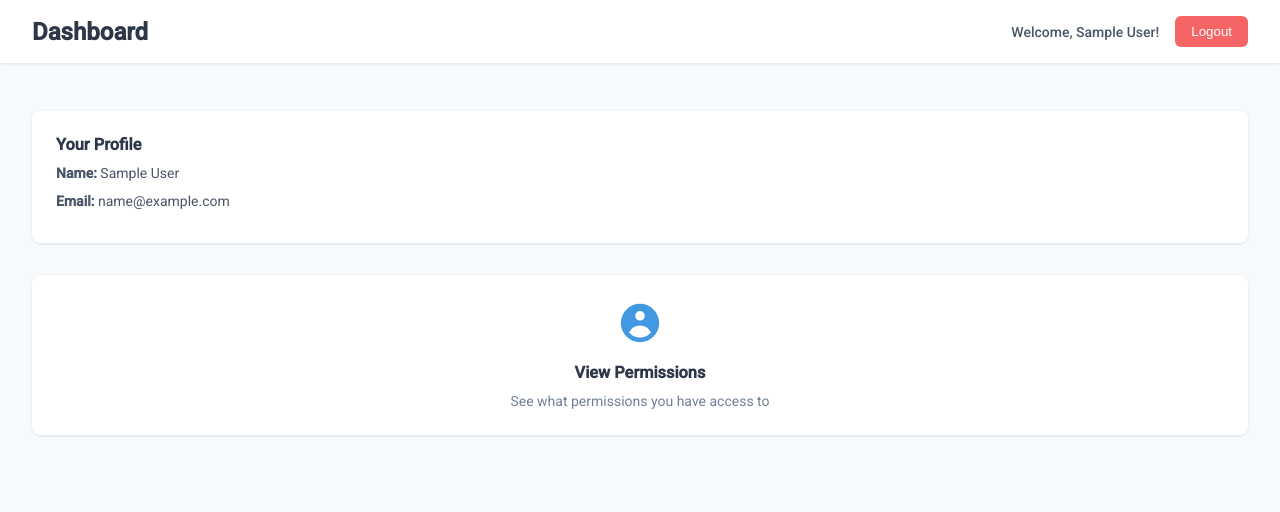
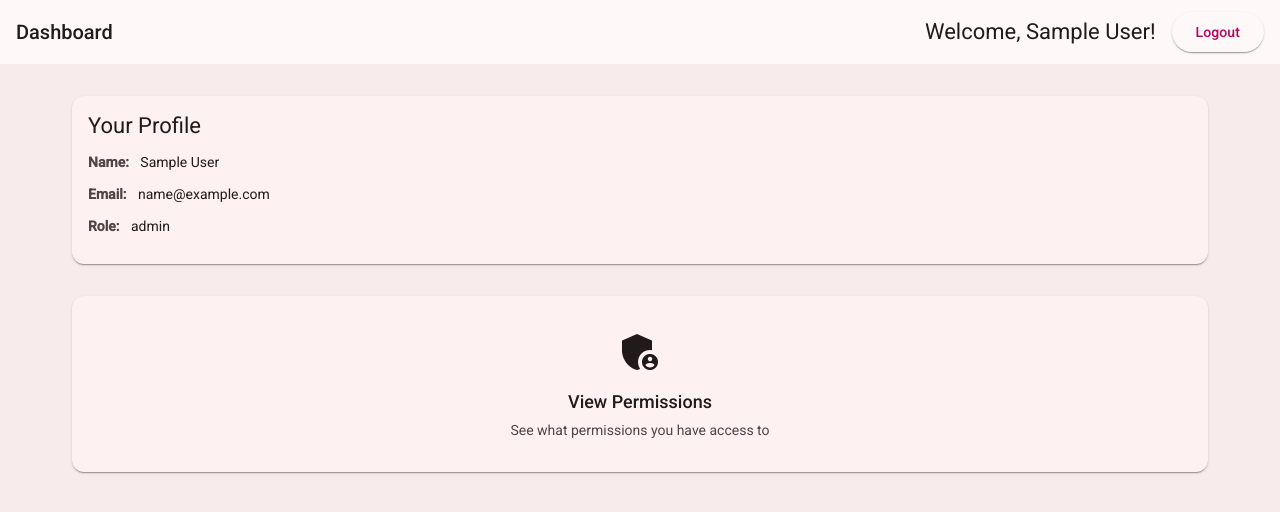
Before and after one commit to geosar23/Secret-project, an Angular app in the folder client/: page /dashboard in a window 1280 px wide. Shown: the top 512 px of the page. Built offline with nearby package versions, Linux system fonts and the light colour scheme; sample sign-in values are in the browser's storage.

Commit message:
feat: refactor dashboard component to use Angular Material for improved UI and structure

```diff
--- a/client/src/app/features/dashboard/dashboard.component.html
+++ b/client/src/app/features/dashboard/dashboard.component.html
@@ -1,34 +1,37 @@
 <div class="dashboard">
-    <header>
-        <h1>Dashboard</h1>
-        <div class="user-section">
+    <mat-toolbar color="primary" class="toolbar">
+        <span class="toolbar-title">Dashboard</span>
+        <span class="spacer"></span>
         @if (currentUser$ | async; as user) {
             <span class="welcome-text">Welcome, {{ user.name }}!</span>
         }
-            <button (click)="logout()" class="btn-logout">Logout</button>
-        </div>
-    </header>
+        <button mat-raised-button color="warn" (click)="logout()">Logout</button>
+    </mat-toolbar>
+
     <div class="content">
         @if (currentUser$ | async; as user) {
-            <div class="user-info">
-                <h3>Your Profile</h3>
+            <mat-card class="user-card">
+                <mat-card-header>
+                    <mat-card-title>Your Profile</mat-card-title>
+                </mat-card-header>
+                <mat-card-content>
                     <p><strong>Name:</strong> {{ user.name }}</p>
                     <p><strong>Email:</strong> {{ user.email }}</p>
-            </div>
+                    @if (user.role) {
+                        <p><strong>Role:</strong> {{ user.role }}</p>
+                    }
+                </mat-card-content>
+            </mat-card>
         }
 
         <div class="quick-actions">
-            <a routerLink="/permissions" class="action-card">
-                <svg class="icon" viewBox="0 0 20 20" fill="currentColor">
-                    <path
-                        fill-rule="evenodd"
-                        d="M18 10a8 8 0 11-16 0 8 8 0 0116 0zm-6-3a2 2 0 11-4 0 2 2 0 014 0zm-2 4a5 5 0 00-4.546 2.916A5.986 5.986 0 0010 16a5.986 5.986 0 004.546-2.084A5 5 0 0010 11z"
-                        clip-rule="evenodd"
-                    />
-                </svg>
+            <mat-card class="action-card" routerLink="/permissions">
+                <mat-card-content>
+                    <mat-icon color="primary" class="action-icon">admin_panel_settings</mat-icon>
                     <h3>View Permissions</h3>
                     <p>See what permissions you have access to</p>
-            </a>
+                </mat-card-content>
+            </mat-card>
         </div>
     </div>
 </div>
--- a/client/src/app/features/dashboard/dashboard.component.scss
+++ b/client/src/app/features/dashboard/dashboard.component.scss
@@ -1,109 +1,86 @@
 .dashboard {
     min-height: 100vh;
-    background: #f7fafc;
+    background: var(--mat-sys-surface-container);
 }
 
-header {
-    background: white;
-    padding: 1rem 2rem;
-    box-shadow: 0 1px 3px rgba(0, 0, 0, 0.1);
-    display: flex;
-    justify-content: space-between;
-    align-items: center;
-
-    h1 {
-        margin: 0;
-        font-size: 1.5rem;
-        color: #2d3748;
+.toolbar {
+    .toolbar-title {
+        font-size: 1.25rem;
+        font-weight: 500;
     }
 
-    .user-section {
-        display: flex;
-        align-items: center;
-        gap: 1rem;
+    .spacer {
+        flex: 1 1 auto;
+    }
 
     .welcome-text {
-            color: #4a5568;
-            font-weight: 500;
-        }
+        margin-right: 1rem;
+        font-weight: 400;
     }
 }
 
 .content {
     padding: 2rem;
+    max-width: 1200px;
+    margin: 0 auto;
+
+    .user-card {
+        margin-bottom: 2rem;
+
+        mat-card-content {
+            p {
+                margin: 0.75rem 0;
+                color: var(--mat-sys-on-surface);
+
+                strong {
+                    color: var(--mat-sys-on-surface-variant);
+                    margin-right: 0.5rem;
+                }
+            }
+        }
+    }
 
     .quick-actions {
         display: grid;
         grid-template-columns: repeat(auto-fit, minmax(250px, 1fr));
         gap: 1.5rem;
-        margin-top: 2rem;
     }
 
     .action-card {
-        background: white;
-        padding: 1.5rem;
-        border-radius: 8px;
-        box-shadow: 0 1px 3px rgba(0, 0, 0, 0.1);
-        text-decoration: none;
-        transition: all 0.2s;
+        cursor: pointer;
+        transition: all 0.2s ease;
+
+        &:hover {
+            transform: translateY(-4px);
+            box-shadow: 0 4px 12px rgba(0, 0, 0, 0.15);
+        }
+
+        mat-card-content {
             display: flex;
             flex-direction: column;
             align-items: center;
             text-align: center;
+            padding: 2rem 1.5rem;
 
-        &:hover {
-            transform: translateY(-2px);
-            box-shadow: 0 4px 12px rgba(0, 0, 0, 0.15);
-        }
-
-        .icon {
+            .action-icon {
+                font-size: 48px;
                 width: 48px;
                 height: 48px;
-            color: #4299e1;
                 margin-bottom: 1rem;
             }
 
             h3 {
                 margin: 0 0 0.5rem 0;
-            color: #2d3748;
+                font-size: 1.125rem;
+                font-weight: 500;
+                color: var(--mat-sys-on-surface);
             }
 
             p {
                 margin: 0;
-            color: #718096;
+                color: var(--mat-sys-on-surface-variant);
                 font-size: 0.875rem;
             }
         }
-
-    .user-info {
-        background: white;
-        padding: 1.5rem;
-        border-radius: 8px;
-        margin-top: 1rem;
-        box-shadow: 0 1px 3px rgba(0, 0, 0, 0.1);
-
-        h3 {
-            margin-top: 0;
-            color: #2d3748;
-        }
-
-        p {
-            margin: 0.5rem 0;
-            color: #4a5568;
     }
 }
-}
-
-.btn-logout {
-    padding: 0.5rem 1rem;
-    background: #f56565;
-    color: white;
-    border: none;
-    border-radius: 6px;
-    cursor: pointer;
-    font-weight: 500;
-
-    &:hover {
-        background: #e53e3e;
-    }
-}
```
Also changed, not shown: client/src/app/features/dashboard/dashboard.component.ts (+12 -1 lines). Lines whose indentation alone changed are shown as unchanged.
